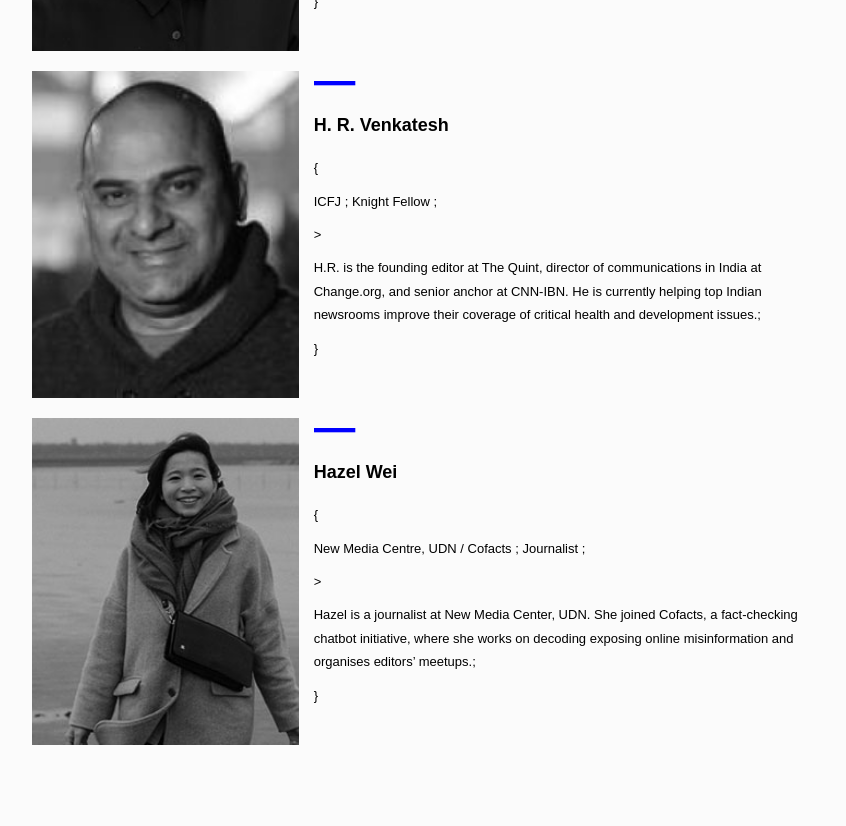
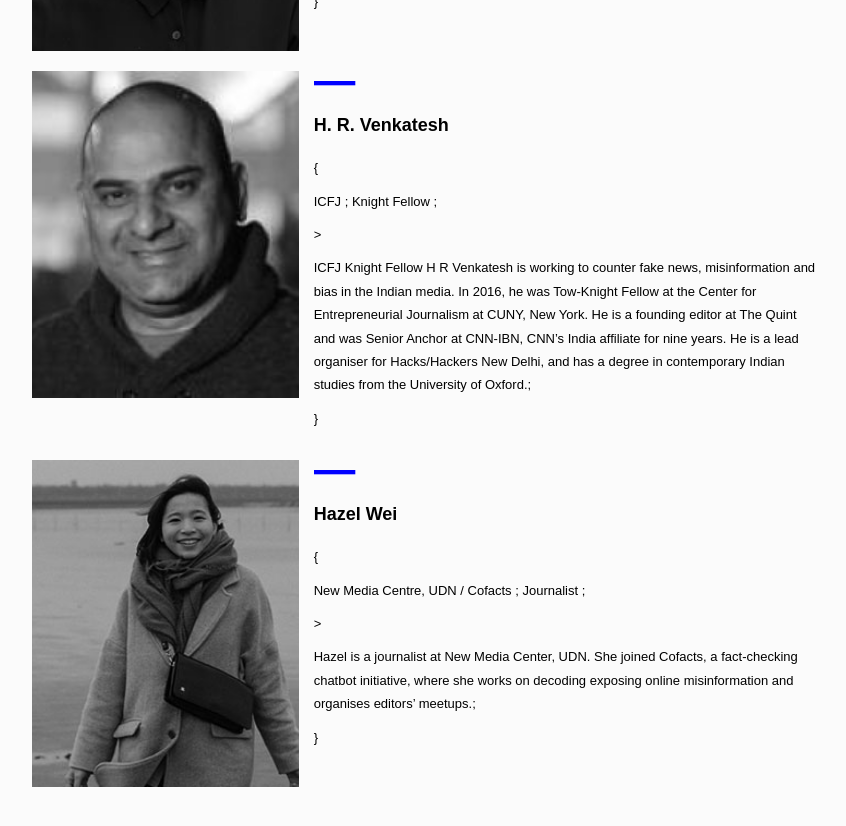
Before and after one commit to CodeForAfrica-ARCHIVE/MediaIndabaAfrica, a Jekyll site: the page built from speakers.html, in a window 1280 px wide and 900 px high, scrolled down 18800 px, cut to the strip 0-841 px from the top of the window. Shown: the top 826 px of the strip, without its empty margins (208-1054 px from the left). Built offline with Jekyll 4.4.1, drawn with Linux system fonts in a browser that asks for light colours.

Commit message:
updated H. R. Venkatesh long bio

```diff
--- a/_data/speakers.yml
+++ b/_data/speakers.yml
@@ -417,7 +417,7 @@
 - name: H. R. Venkatesh
   org: ICFJ
   role: Knight Fellow
-  long_bio: H.R. is the founding editor at The Quint, director of communications in India at Change.org, and senior anchor at CNN-IBN. He is currently helping top Indian newsrooms improve their coverage of critical health and development issues.
+  long_bio: ICFJ Knight Fellow H R Venkatesh is working to counter fake news, misinformation and bias in the Indian media. In 2016, he was Tow-Knight Fellow at the Center for Entrepreneurial Journalism at CUNY, New York. He is a founding editor at The Quint and was Senior Anchor at CNN-IBN, CNN’s India affiliate for nine years. He is a lead organiser for Hacks/Hackers New Delhi, and has a degree in contemporary Indian studies from the University of Oxford.
   img: /img/speakers/HR Venkatesh_opt.jpg
   img_hover: /img/speakers/HR Venkatesh_opt.jpg
   css_class: venkatesh
```
